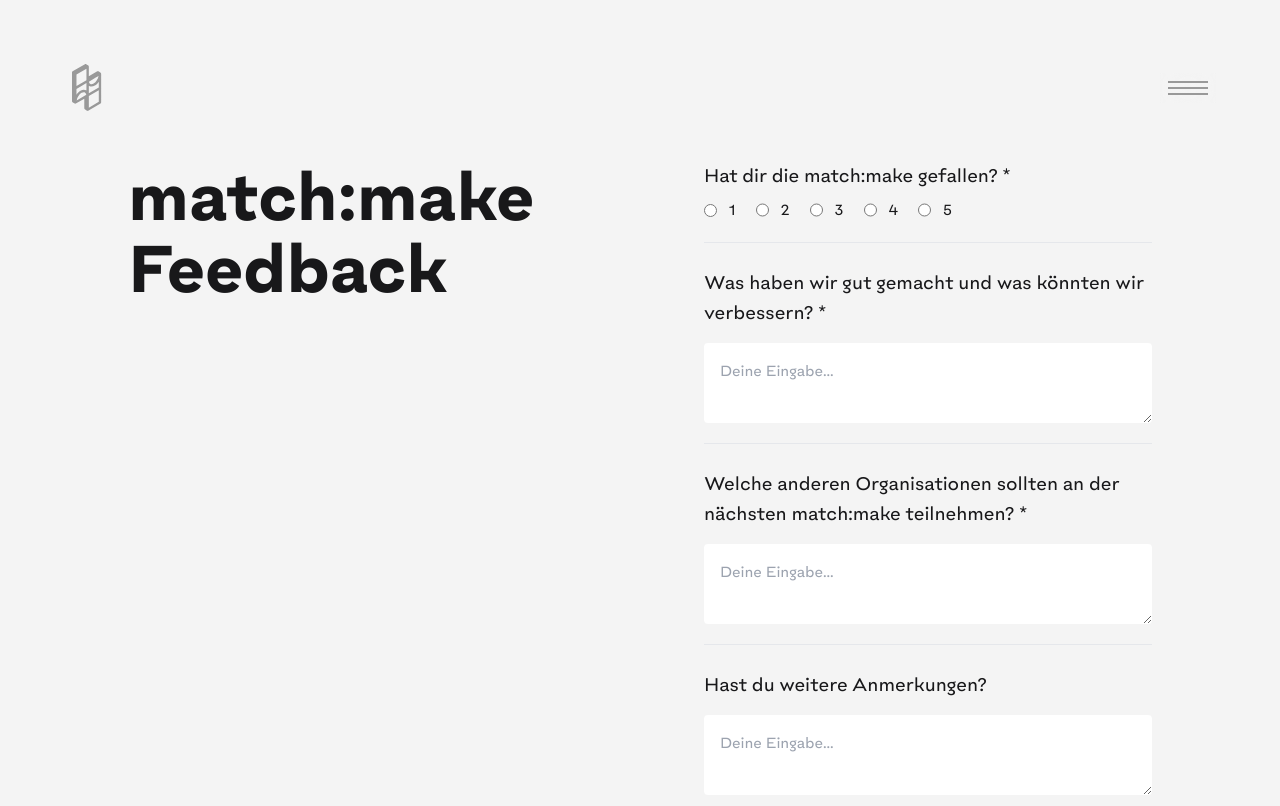
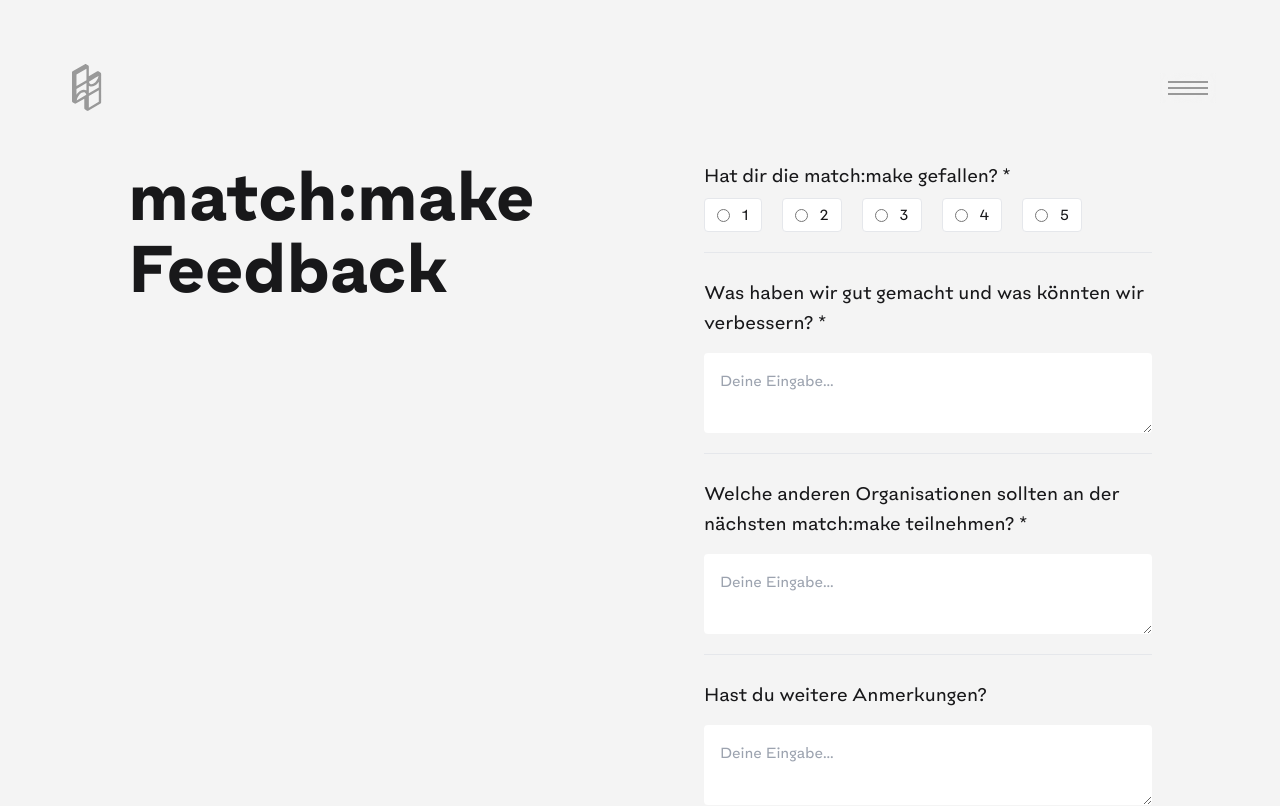
Before and after one commit to maroluke/remorrow, a Vue app: page /matchmake-survey in a window 1280 px wide. Shown: the top 806 px of the page. Built offline with nearby package versions, Linux system fonts and the light colour scheme.

Commit message:
improve radio buttons layout

```diff
--- a/src/components/SurveyForm.vue
+++ b/src/components/SurveyForm.vue
@@ -12,44 +12,59 @@
 					</label>
 
 					<div class="flex gap-5">
-						<div class="flex gap-3 items-center">
+						<div
+							class="flex gap-3 items-center border rounded px-3 py-1 bg-white"
+						>
 							<input
 								type="radio"
 								name="rating"
 								v-model="form.rating"
 								value="1"
+								class="cursor-pointer"
 							/><span>1</span>
 						</div>
-						<div class="flex gap-3">
+						<div
+							class="flex gap-3 items-center border rounded px-3 py-1 bg-white"
+						>
 							<input
 								type="radio"
 								name="rating"
 								v-model="form.rating"
 								value="2"
+								class="cursor-pointer"
 							/><span>2</span>
 						</div>
-						<div class="flex gap-3">
+						<div
+							class="flex gap-3 items-center border rounded px-3 py-1 bg-white"
+						>
 							<input
 								type="radio"
 								name="rating"
 								v-model="form.rating"
 								value="3"
+								class="cursor-pointer"
 							/><span>3</span>
 						</div>
-						<div class="flex gap-3">
+						<div
+							class="flex gap-3 items-center border rounded px-3 py-1 bg-white"
+						>
 							<input
 								type="radio"
 								name="rating"
 								v-model="form.rating"
 								value="4"
+								class="cursor-pointer"
 							/><span>4</span>
 						</div>
-						<div class="flex gap-3">
+						<div
+							class="flex gap-3 items-center border rounded px-3 py-1 bg-white"
+						>
 							<input
 								type="radio"
 								name="rating"
 								v-model="form.rating"
 								value="5"
+								class="cursor-pointer"
 							/><span>5</span>
 						</div>
 					</div>
```
